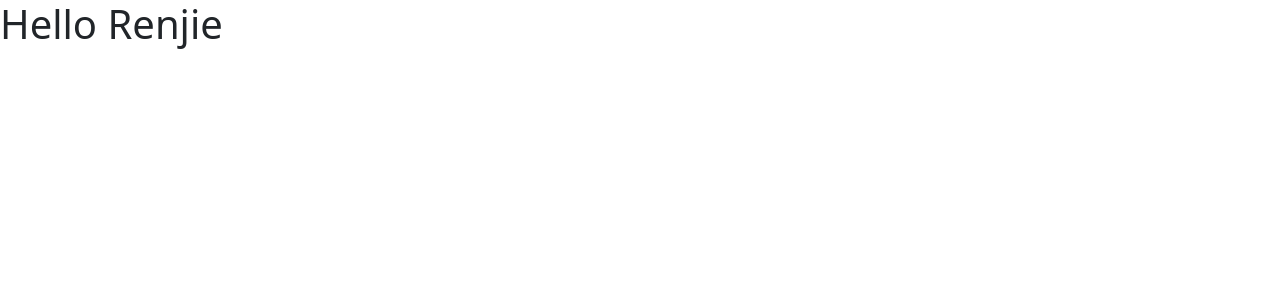
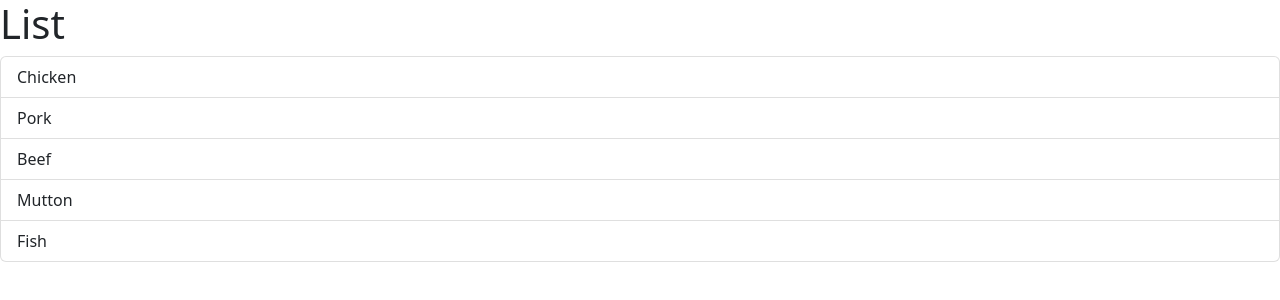
Before and after one commit to rhsnake/react_web, a React (Vite) app: page / in a window 1280 px wide. Shown: the top 300 px of the page. Built offline with nearby package versions, Linux system fonts and the light colour scheme.

Commit message:
Added a Listgroup component with EventHandler and onClick functionality

```diff
--- a/src/App.tsx
+++ b/src/App.tsx
@@ -1,7 +1,7 @@
-import Message from "./Message";
+import ListGroup from "./components/ListGroup";
 
 function App () {
-   return <div><Message></Message></div>;
+   return <div><ListGroup /></div>;
 }
 
 export default App;
--- /dev/null
+++ b/src/components/ListGroup.tsx
@@ -0,0 +1,32 @@
+import { MouseEvent } from "react";
+
+function ListGroup() {
+  let items = ["Chicken", "Pork", "Beef", "Mutton", "Fish"];
+
+
+  //const Message = items.length === 0 ? <p>No item found</p> : null
+
+  const getMessage = () => {
+    //in JS using && if 1st condition is true will render the 2nd condition
+    return items.length === 0 && <p>No item found</p>
+  }
+  //Event handler, ( :MouseEvent) is a type annotation in TS for Reacts own onClick mouse event
+  const handleClick = (event : MouseEvent) => console.log(event)
+
+  //<> tells React that its a fragment. (needed when there is multiple elements like h1 and ul in this case)
+  //with {} you can add variables or functions into jsx markup
+  return (
+
+    <>
+      <h1>List</h1>
+      {getMessage()}
+      <ul className="list-group">
+        {items.map((item) => (
+          <li className="list-group-item"key={item} onClick={handleClick}>{item}</li>
+        ))}
+      </ul>
+    </>
+  );
+}
+
+export default ListGroup;
```
